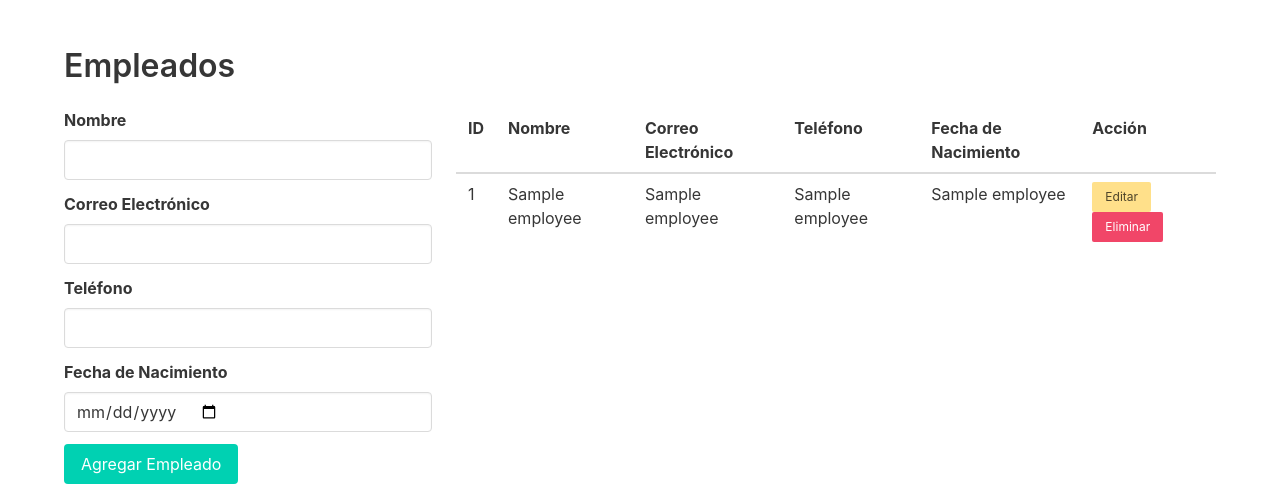
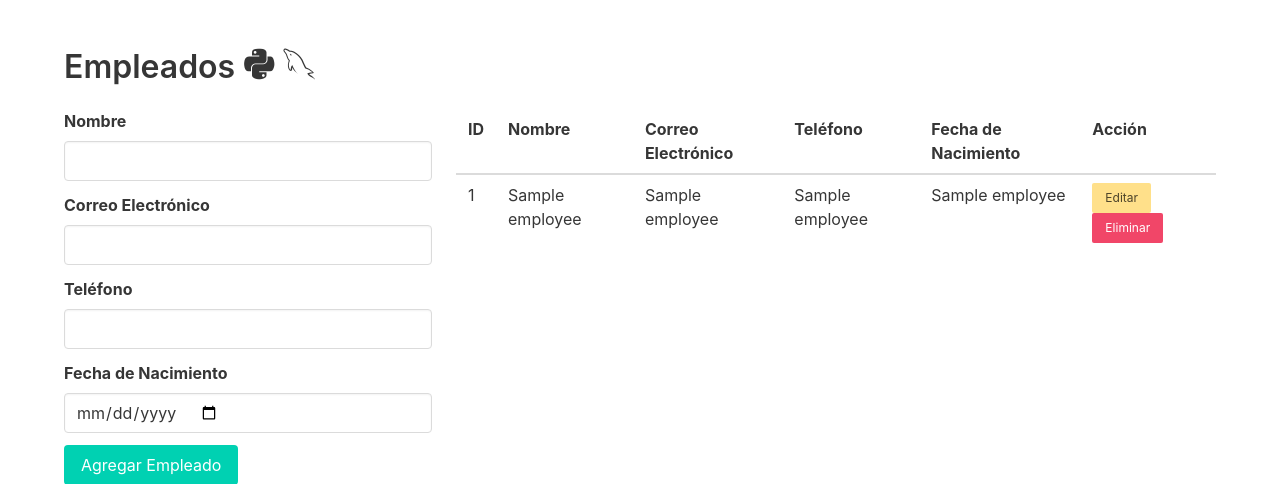
Before and after one commit to jc99k/crud-empleados-python-mysql, a Flask app: template templates/index.html in a window 1280 px wide. Shown: the top 484 px of the page. Run offline with Flask 3, Linux system fonts and the light colour scheme; the template is opened without the code that fills it: most values are stand-ins (such as "Sample title", 1, 10 or a date in 2020); some libraries are stand-ins or nearby versions.

Commit message:
✨ feat: add devicons

```diff
--- a/templates/index.html
+++ b/templates/index.html
@@ -5,11 +5,12 @@
     <meta name="viewport" content="width=device-width, initial-scale=1.0">
     <title>CRUD de Empleados</title>
     <link rel="stylesheet" href="https://cdn.jsdelivr.net/npm/bulma@0.9.3/css/bulma.min.css">
+    <link rel="stylesheet" type='text/css' href="https://cdn.jsdelivr.net/gh/devicons/devicon@latest/devicon.min.css" />
 </head>
 <body>
     <section class="section">
         <div class="container">
-            <h1 class="title">Empleados</h1>
+            <h1 class="title">Empleados <i class="devicon-python-plain"></i> <i class="devicon-mysql-plain"></i></h1>
             <div class="columns">
                 <div class="column is-one-third">
                     <form action="{{ url_for('insert') }}" method="POST">
@@ -65,7 +66,7 @@
                                 <td>{{ employee.3 }}</td>
                                 <td>{{ employee.4 }}</td>
                                 <td>
-                                    <a href="/update/{{ employee.0 }}" class="button is-warning is-small" data-toggle="modal" data-target="#modaledit{{employee.0}}">Editar</a>
+                                    <a class="button is-warning is-small js-modal-trigger" data-target="modaledit{{employee.0}}">Editar</a>
                                     <a href="/delete/{{ employee.0 }}" class="button is-danger is-small" onclick="return confirm('¿Estás seguro de que quieres eliminar?')">Eliminar</a>
                                 </td>
                             </tr>
```
